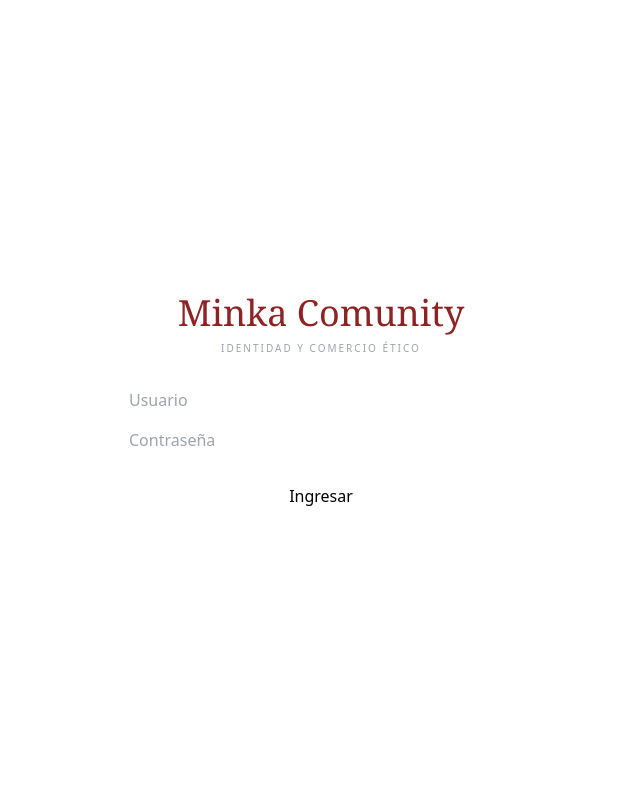
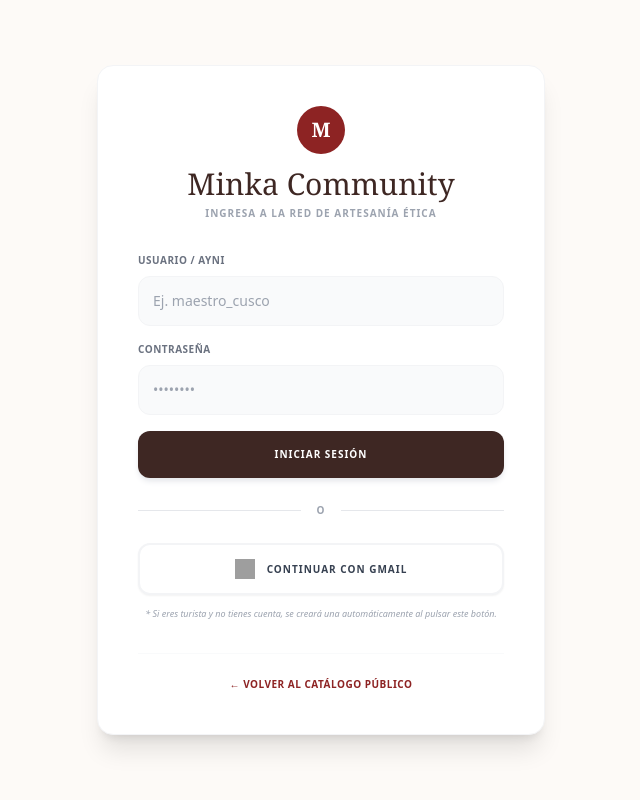
Before and after one commit to lapaza251ds03-hub/proyecto-artesanos, a Flask app: page /login in a window 1280 px wide. Shown: the whole page, without its empty margins (319-959 px from the left). Run offline with Flask 3, Linux system fonts and the light colour scheme; some libraries are stand-ins or nearby versions; grey boxes are pictures that could not be loaded.

Commit message:
Update login.html
commit de login

```diff
--- a/templates/login.html
+++ b/templates/login.html
@@ -3,20 +3,55 @@
 <head>
     <meta charset="UTF-8">
     <meta name="viewport" content="width=device-width, initial-scale=1.0">
-    <title>Minka Comunity - Login</title>
+    <title>Minka Community - Acceso</title>
     <script src="https://cdn.tailwindcss.com"></script>
-    <link rel="stylesheet" href="{{ url_for('static', filename='css/style.css') }}">
 </head>
-<body class="flex items-center justify-center min-h-screen">
-    <div class="glass-card w-full max-w-sm text-center">
-        <h1 class="font-serif text-4xl text-[#8d2323] mb-2">Minka Comunity</h1>
-        <p class="text-[10px] uppercase tracking-[0.2em] text-gray-400 mb-8">Identidad y Comercio Ético</p>
+<body class="bg-[#fdfaf7] min-h-screen flex items-center justify-center p-4">
 
-        <form action="/login" method="POST" class="flex flex-col gap-4">
-            <input type="text" name="username" placeholder="Usuario" required>
-            <input type="password" name="password" placeholder="Contraseña" required>
-            <button type="submit" class="btn-principal mt-4">Ingresar</button>
+    <div class="bg-white p-6 md:p-10 rounded-2xl shadow-xl border border-gray-100 max-w-md w-full">
+        <div class="text-center mb-8">
+            <div class="w-12 h-12 bg-[#8d2323] rounded-full flex items-center justify-center text-white font-serif font-bold text-xl mx-auto mb-3">M</div>
+            <h1 class="font-serif text-3xl text-[#3e2723]">Minka Community</h1>
+            <p class="text-[10px] text-gray-400 uppercase tracking-widest font-bold mt-1">Ingresa a la red de artesanía ética</p>
+        </div>
+
+        <form action="/login" method="POST" class="space-y-4">
+            <div>
+                <label class="block text-[10px] font-bold uppercase mb-2 text-gray-500 tracking-wider">Usuario / Ayni</label>
+                <input type="text" name="username" class="w-full p-3.5 bg-gray-50 border border-gray-100 rounded-xl focus:outline-none focus:ring-2 focus:ring-[#8d2323] text-sm" placeholder="Ej. maestro_cusco" required>
+            </div>
+
+            <div>
+                <label class="block text-[10px] font-bold uppercase mb-2 text-gray-500 tracking-wider">Contraseña</label>
+                <input type="password" name="password" class="w-full p-3.5 bg-gray-50 border border-gray-100 rounded-xl focus:outline-none focus:ring-2 focus:ring-[#8d2323] text-sm" placeholder="••••••••" required>
+            </div>
+
+            <button type="submit" class="w-full bg-[#3e2723] text-white p-4 rounded-xl font-bold text-[10px] uppercase tracking-widest hover:bg-[#2b1b19] transition-colors shadow-md shadow-gray-200">
+                Iniciar Sesión
+            </button>
         </form>
+
+        <div class="relative my-8 flex items-center justify-center">
+            <div class="border-t border-gray-200 w-full"></div>
+            <span class="absolute bg-white px-4 text-[10px] font-bold text-gray-400 uppercase tracking-widest">O</span>
+        </div>
+
+        <div class="space-y-3">
+            <a href="/login/google" class="flex items-center justify-center gap-3 w-full bg-white border-2 border-gray-100 text-gray-700 p-3.5 rounded-xl font-bold text-[10px] uppercase tracking-widest hover:bg-gray-50 hover:border-gray-200 transition-all shadow-sm active:scale-[0.99]">
+                <img src="https://fonts.gstatic.com/s/i/productlogos/googleg/v6/web-24dp/logo_googleg_color_24dp.png" class="w-5 h-5" alt="Google Logo">
+                Continuar con Gmail
+            </a>
+            <p class="text-[9px] text-gray-400 text-center italic mt-2">
+                * Si eres turista y no tienes cuenta, se creará una automáticamente al pulsar este botón.
+            </p>
+        </div>
+
+        <div class="text-center mt-8 pt-4 border-t border-gray-50">
+            <a href="/" class="text-[10px] font-bold uppercase tracking-wider text-[#8d2323] hover:underline">
+                ← Volver al Catálogo Público
+            </a>
+        </div>
     </div>
+
 </body>
 </html>
```
